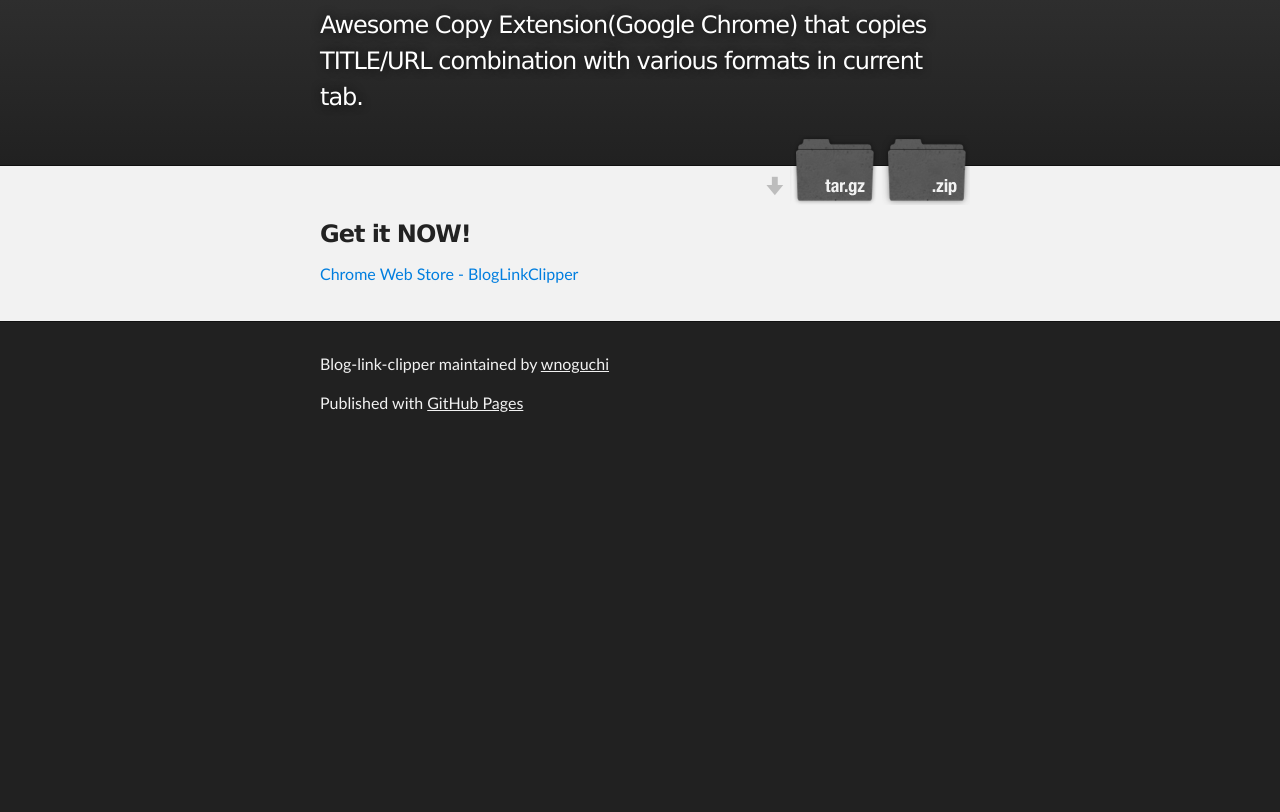
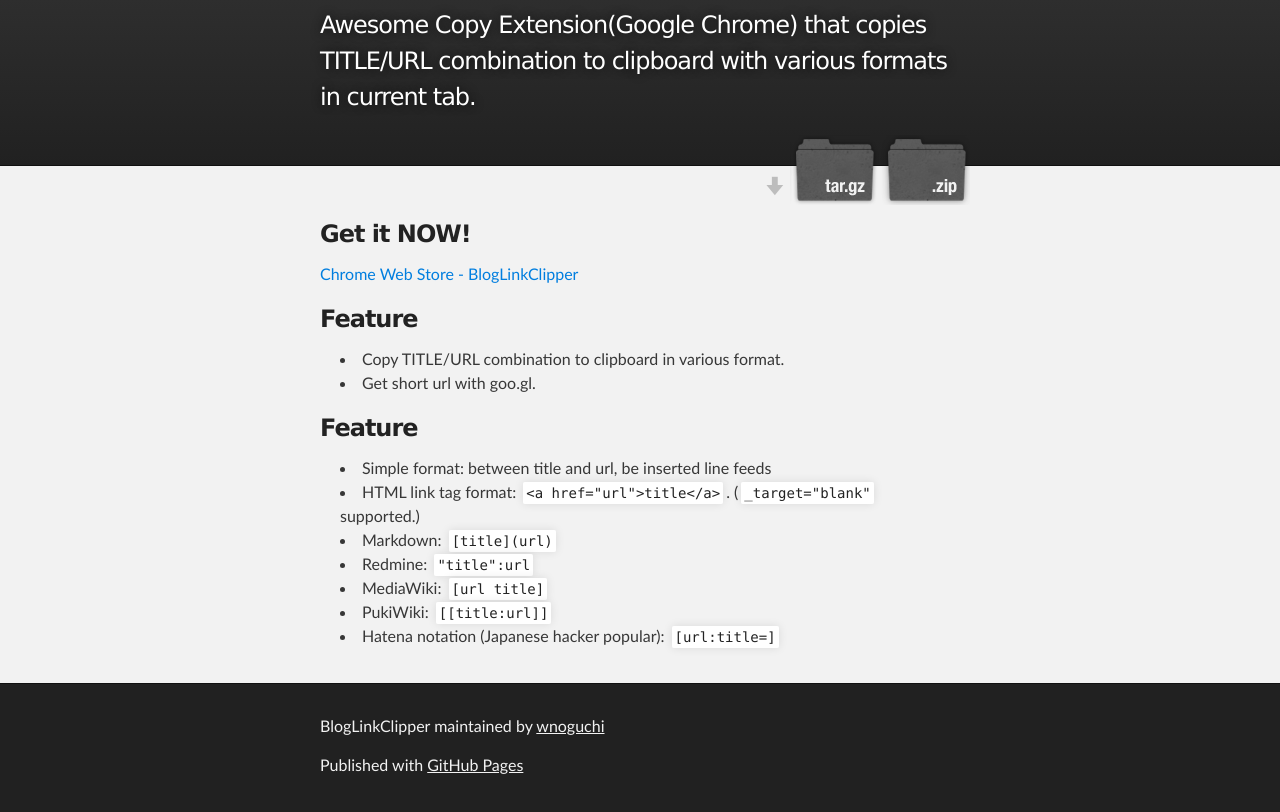
Before and after one commit to wnoguchi/blog-link-clipper, a plain HTML site: page index.html in a window 1280 px wide. Shown: the part 116-928 px from the top of the page. Before the commit the page ends 800 px from the top, so only its background shows below. Drawn offline with Linux system fonts and the light colour scheme.

Commit message:
Update index.

```diff
--- a/index.html
+++ b/index.html
@@ -8,7 +8,7 @@
 
     <link rel="stylesheet" type="text/css" media="screen" href="stylesheets/stylesheet.css">
 
-    <title>Blog-link-clipper</title>
+    <title>BlogLinkClipper</title>
   </head>
 
   <body>
@@ -19,7 +19,7 @@
           <a id="forkme_banner" href="https://github.com/wnoguchi/blog-link-clipper">View on GitHub</a>
 
           <h1 id="project_title">BlogLinkClipper</h1>
-          <h2 id="project_tagline">Awesome Copy Extension(Google Chrome) that copies TITLE/URL combination with various formats in current tab.</h2>
+          <h2 id="project_tagline">Awesome Copy Extension(Google Chrome) that copies TITLE/URL combination to clipboard with various formats in current tab.</h2>
 
             <section id="downloads">
               <a class="zip_download_link" href="https://github.com/wnoguchi/blog-link-clipper/zipball/master">Download this project as a .zip file</a>
@@ -31,12 +31,35 @@
     <!-- MAIN CONTENT -->
     <div id="main_content_wrap" class="outer">
       <section id="main_content" class="inner">
-        <h3>
-<a name="welcome-to-github-pages" class="anchor" href="#welcome-to-github-pages"><span class="octicon octicon-link"></span></a>Get it NOW!</h3>
+        <h3><a name="get-it-now" class="anchor" href="#get-it-now"><span class="octicon octicon-link"></span></a>Get it NOW!</h3>
 
-<p>
-<a href="https://chrome.google.com/webstore/detail/bloglinkclipper/jcbdhcdpoagflgclgidimolohhmofnma">Chrome Web Store - BlogLinkClipper</a>
-</p>
+        <p>
+        <a href="https://chrome.google.com/webstore/detail/bloglinkclipper/jcbdhcdpoagflgclgidimolohhmofnma">Chrome Web Store - BlogLinkClipper</a>
+        </p>
+
+        <h3><a name="feature" class="anchor" href="#feature"><span class="octicon octicon-link"></span></a>Feature</h3>
+
+        <ul>
+          <li>Copy TITLE/URL combination to clipboard in various format.</li>
+          <li>Get short url with goo.gl.</li>
+        </ul>
+
+        <h3><a name="feature" class="anchor" href="#feature"><span class="octicon octicon-link"></span></a>Feature</h3>
+
+        <ul>
+          <li>Simple format: between title and url, be inserted line feeds</li>
+          <li>HTML link tag format: <code>&lt;a href="url"&gt;title&lt;/a&gt;</code>. (<code>_target="blank"</code> supported.)</li>
+          <li>Markdown: <code>[title](url)</code>
+          </li>
+          <li>Redmine: <code>"title":url</code>
+          </li>
+          <li>MediaWiki: <code>[url title]</code>
+          </li>
+          <li>PukiWiki: <code>[[title:url]]</code>
+          </li>
+          <li>Hatena notation (Japanese hacker popular): <code>[url:title=]</code>
+          </li>
+        </ul>
 
       </section>
     </div>
@@ -44,7 +67,7 @@
     <!-- FOOTER  -->
     <div id="footer_wrap" class="outer">
       <footer class="inner">
-        <p class="copyright">Blog-link-clipper maintained by <a href="https://github.com/wnoguchi">wnoguchi</a></p>
+        <p class="copyright">BlogLinkClipper maintained by <a href="https://github.com/wnoguchi">wnoguchi</a></p>
         <p>Published with <a href="http://pages.github.com">GitHub Pages</a></p>
       </footer>
     </div>
```
